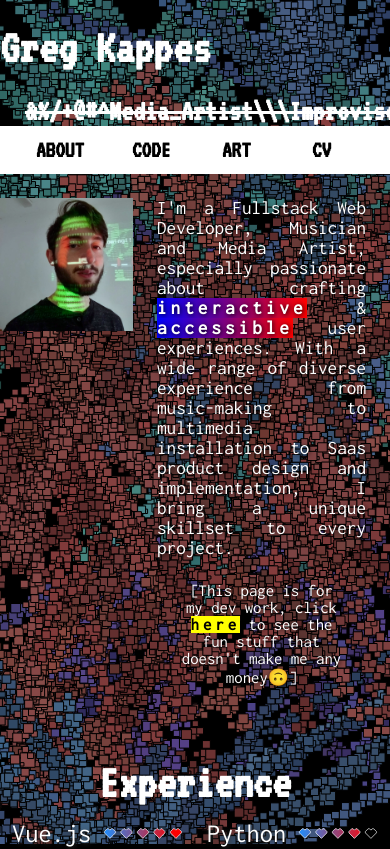
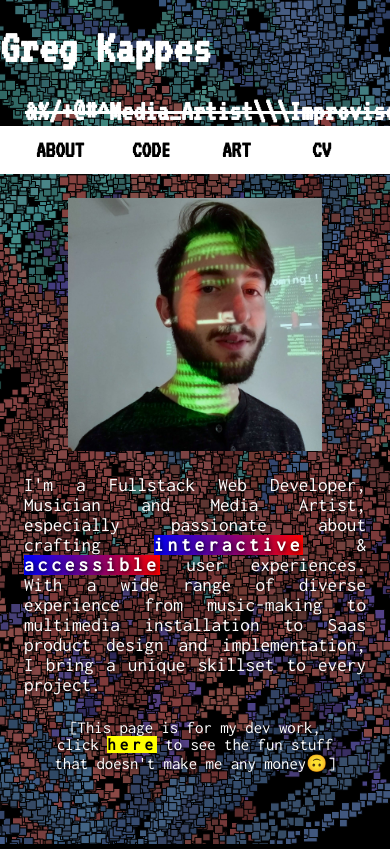
Before and after one commit to gkap720/gkap720.github.io, a React (Create React App) app: page / in a window 390 px wide. Shown: the top 849 px of the page. Built offline with nearby package versions, Linux system fonts and the light colour scheme.

Commit message:
mobile-responsive

```diff
--- a/src/App.js
+++ b/src/App.js
@@ -9,7 +9,7 @@ import {
 } from "react-router-dom";
 import {HashLink as Link} from 'react-router-hash-link';
 import './css/App.scss';
-import './css/detail.css';
+import './css/detail.scss';
 import './css/cv.css';
 import './css/about.scss';
 import {pages} from "./pages.json";
--- a/src/css/App.scss
+++ b/src/css/App.scss
@@ -1,3 +1,9 @@
+$xs: 500px;
+$sm: 720px;
+$md: 920px;
+$lg: 1200px;
+$xl: 1440px;
+
 .App {
   margin: 0 auto;
   width: 100%;
@@ -98,7 +104,20 @@ h2 {
 
 .wrapper {
   display: grid;
-  grid-template-columns: 1fr 1fr 1fr 1fr;
+  grid-template-columns: 1fr;
+  padding: 0 0.5rem;
+  @media (min-width: 500px) {
+    grid-template-columns: 1fr 1fr;
+    padding: 0;
+  }
+  @media (min-width: 920px) {
+    grid-template-columns: 1fr 1fr 1fr;
+    padding: 0;
+  }
+  @media (min-width: 1200px) {
+    grid-template-columns: 1fr 1fr 1fr 1fr;
+    padding: 0;
+  }
 }
 .project {
   height: 320px;
--- a/src/css/about.scss
+++ b/src/css/about.scss
@@ -1,3 +1,4 @@
+@import "./App.scss";
 .emphasis {
   font-weight: 600;
   letter-spacing: 4px;
@@ -9,14 +10,28 @@
 	display: flex;
 	justify-content: space-between;
 	text-shadow: 1px 1px 5px black;
+	flex-direction: column;
+	@media (min-width: $md) {
+		flex-direction: row;
+	}
 }
-#about-pic {
-	width: 100%;
-	height: 300px;
-	flex-basis: 40%;
+#about-image {
+	width: auto;
+	max-height: 30vh;
+	margin: 0 auto;
+	display: block;
+	margin-bottom: 1rem;
+	@media (min-width: $md) {
+		width: 100%;
+		margin: 0;
+		height: auto;
+		max-height: none;
+	}
 }
 .about-text {
-	flex-basis: 55%;
+	@media (min-width: $md) {
+		flex-basis: 55%;
+	}
 	align-items: center;
 	display: flex;
 	text-align: justify;
@@ -49,6 +64,10 @@
 	margin: 0 -0.5rem;
 	max-width: 1000px;
 	margin: 0 auto;
+	flex-direction: column;
+	@media (min-width: $md) {
+		flex-direction: row;
+	}
 }
 .skill-column {
 	flex-basis: 50%;
@@ -59,11 +78,12 @@
 	align-items: center;
 }
 .skill-level {
-	flex-basis: 50%;
+	flex-basis: 45%;
 	display: flex;
+	max-width: 220px;
 }
 .skill-name {
-	flex-basis: 30%;
+	flex-basis: 35%;
 	text-align: right;
 	margin: 0.5rem 0.5rem 0.5rem 0;
 	font-family: "Inconsolata", monospace;
@@ -112,10 +132,10 @@
 	display: grid;
 	grid-template-columns: 1fr;
 	margin-top: 1rem;
-	@media (min-width: 500px) {
+	@media (min-width: 700px) {
 		grid-template-columns: 1fr 1fr;
 	}
-	@media (min-width: 900px) {
+	@media (min-width: 1200px) {
 		grid-template-columns: 1fr 1fr 1fr;
 	}
 	.art-block {
@@ -151,7 +171,8 @@
 	position: relative;
 	overflow: hidden;
 	width: 100%;
-	height: 500px;
+	height: 30vh;
+	max-height: 30vh;
 	.image-carousel {
 		display: flex;
 		flex-wrap: nowrap;
@@ -195,6 +216,7 @@
 	position: relative;
 	margin: 1rem auto;
 	display: flex;
+	width: 100%;
 	@media (min-width: 900px) {
 		width: 800px;
 	}
--- a/src/css/detail.css
+++ b/src/css/detail.scss
@@ -1,3 +1,10 @@
+@import "./App.scss";
+#detail {
+    margin: 0 0.5rem;
+    @media (min-width: $xs) {
+        margin: 0;
+    }
+}
 #detail .img-responsive {
     height: 100%;
     width: 100%;
@@ -9,7 +16,13 @@
 }
 #detail .grid .row {
     display: grid;
-    grid-template-columns: 1fr 1fr 1fr;
+    grid-template-columns: 1fr;
+    @media (min-width: $xs) {
+        grid-template-columns: 1fr 1fr;
+    }
+    @media (min-width: $md) {
+        grid-template-columns: 1fr 1fr 1fr;
+    }
 }
 #detail .doc {
     padding-bottom: 30px;
@@ -21,6 +34,10 @@
     padding-top: 15px;
     display: flex;
     justify-content: space-between;
+    flex-direction: column;
+    @media (min-width: $md) {
+        flex-direction: row;
+    }
 }
 
 #detail #text {
```
